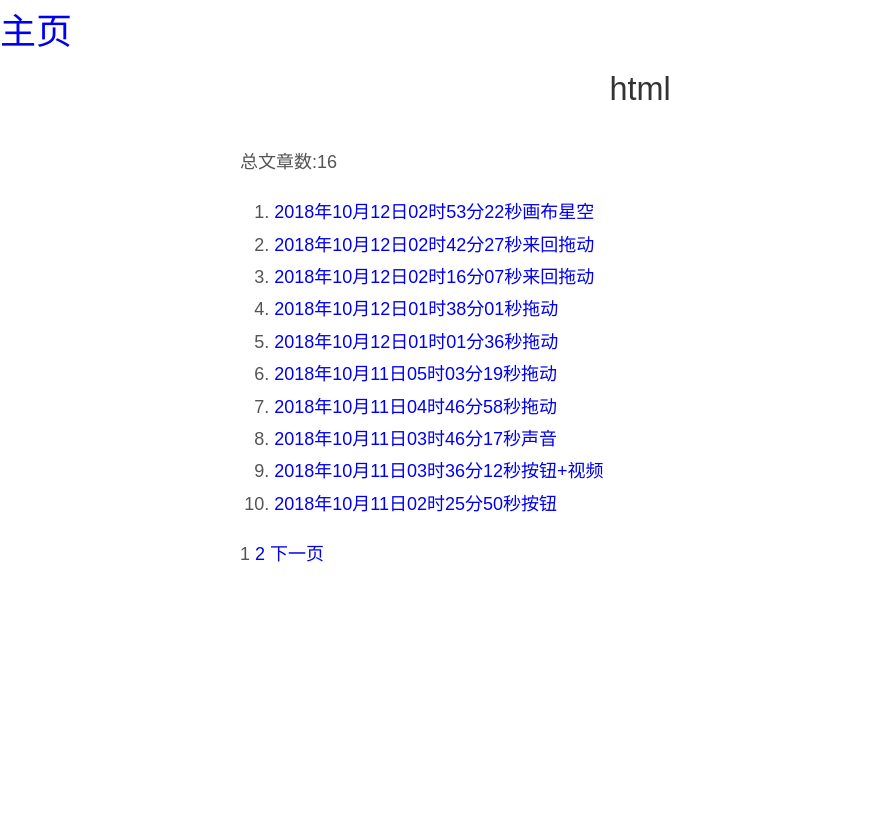
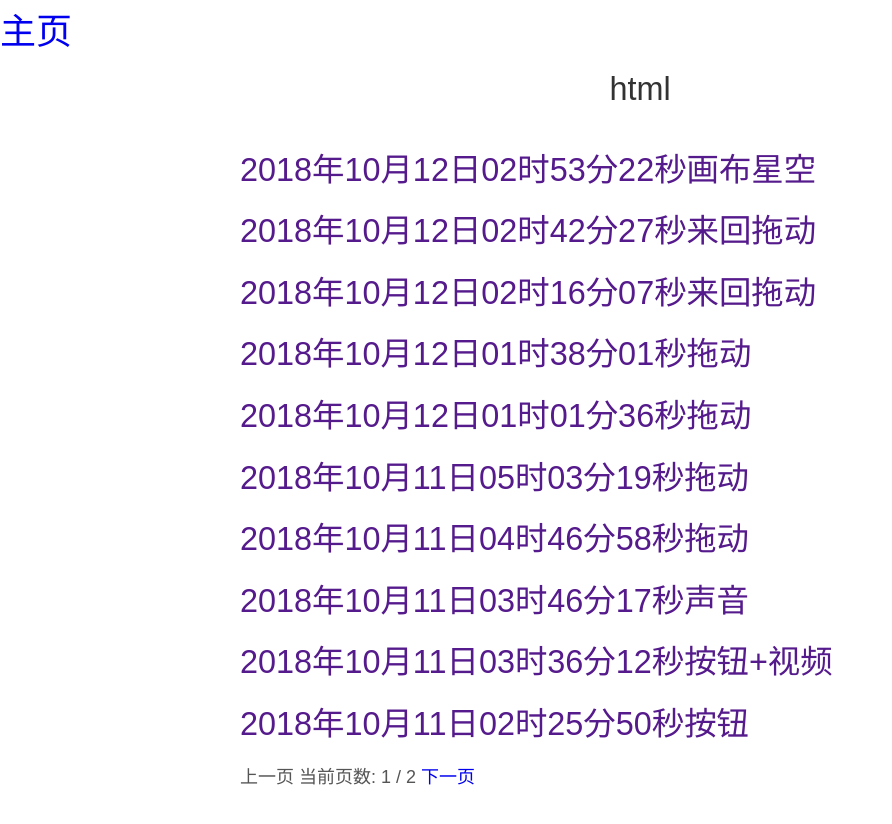
Before and after one commit to xxcczz/xx, a Jekyll site: the page built from index.html, in a window 1280 px wide. Shown: the top 824 px of the page, without its empty margins (0-892 px from the left). Built offline with Jekyll 4.4.1, drawn with Linux system fonts in a browser that asks for light colours; the list of posts is cut into pages by our own code.

Commit message:
Update index.html

```diff
--- a/index.html
+++ b/index.html
@@ -2,32 +2,31 @@
 layout: default
 title: html
 ---
-<p>总文章数:{{ paginator.total_posts }}</p>
-
-<ol >
 {% for post in paginator.posts %}
-   <li><a href="\xx{{ post.url }}">{{ post.title }}</a></li>
+<!--遍历这一页的文章-->
+	<h1><a href="{{ xx/post.url }}">{{ post.title }}</a></h1>
+	<!--链接--><!--标题-->
 {% endfor %}
-</ol>
-
-{% if paginator.total_pages > 1 %}
-
+<div class="pagination">
 	{% if paginator.previous_page %}
-    <a href="{{ paginator.previous_page_path | prepend: site.baseurl | replace: '//', '/' }}"上一页</a>
+	<!--上一页的页数-->
+		<a href="{{ paginator.previous_page_path }}" class="previous">
+		<!--上一页的路径-->
+		上一页
+		</a>
+	{% else %}
+		<span class="previous">上一页</span>
 	{% endif %}
-
-{% for page in (1..paginator.total_pages) %}
-    {% if page == paginator.page %}
-      <span class="active">{{ page }}</span>
-    {% elsif page == 1 %}
-      <a href="{{ '/index.html' | prepend: site.baseurl | replace: '//', '/' }}">{{ page }}</a>
-    {% else %}
-      <a href="{{ site.paginate_path | prepend: site.baseurl | replace: '//', '/' | replace: ':num', page }}">{{ page }}</a>
-    {% endif %}
-{% endfor %}
+<span class="page_number ">
+	当前页数: {{ paginator.page }} / {{ paginator.total_pages }}
+	<!--当前页数--><!--总的页数-->
+</span>
 
 	{% if paginator.next_page %}
-    <a href="{{ paginator.next_page_path | prepend: site.baseurl | replace: '//', '/' }}">下一页</a>
+	<!--下一页的页数-->
+		<a href="{{ paginator.next_page_path }}" class="next">下一页</a>
+		<!--下一页的路径-->
+	{% else %}
+		<span class="next ">下一页</span>
 	{% endif %}
-
-{% endif %}
+</div>
```
Lines whose indentation alone changed are shown as unchanged.
